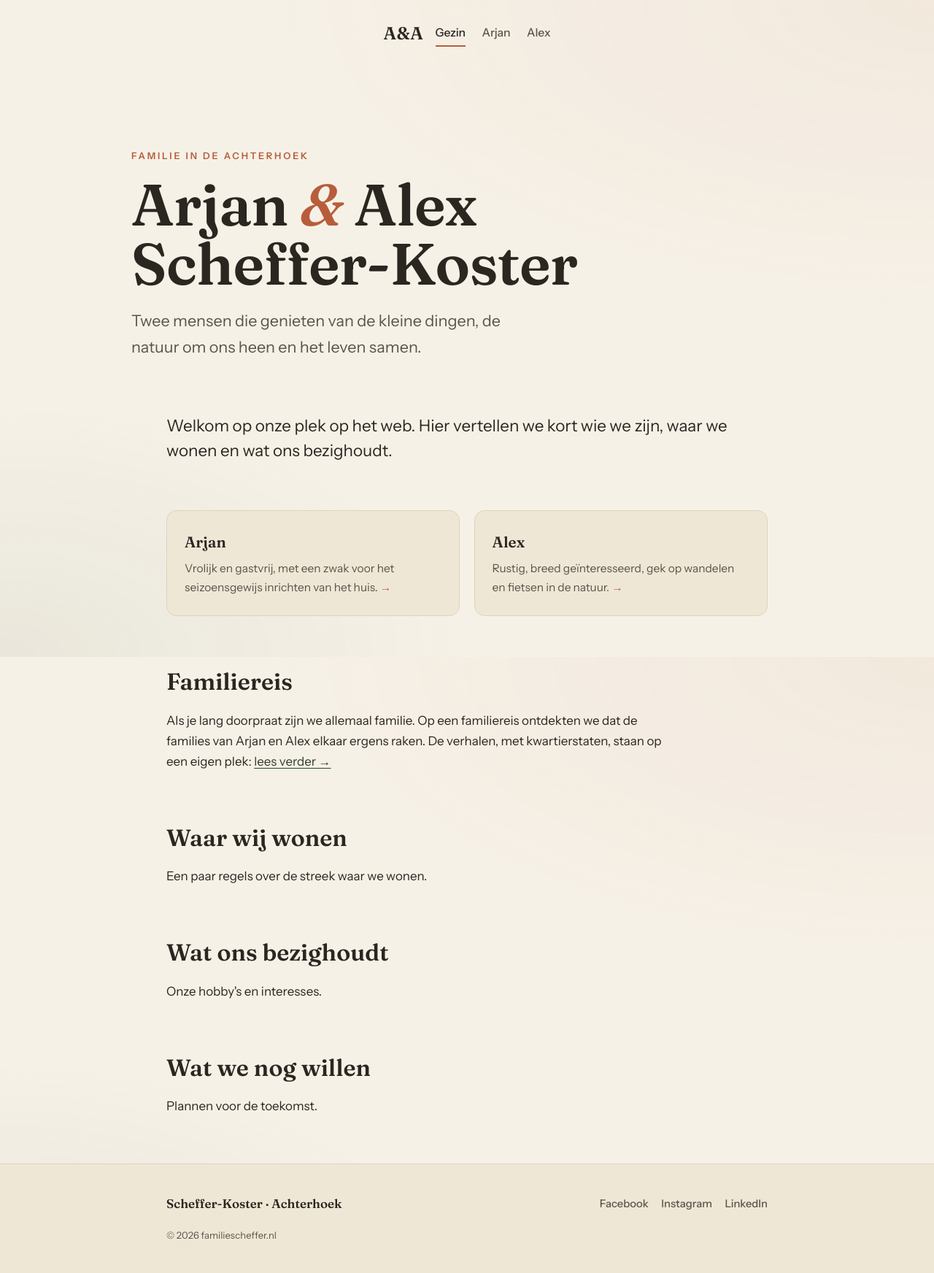
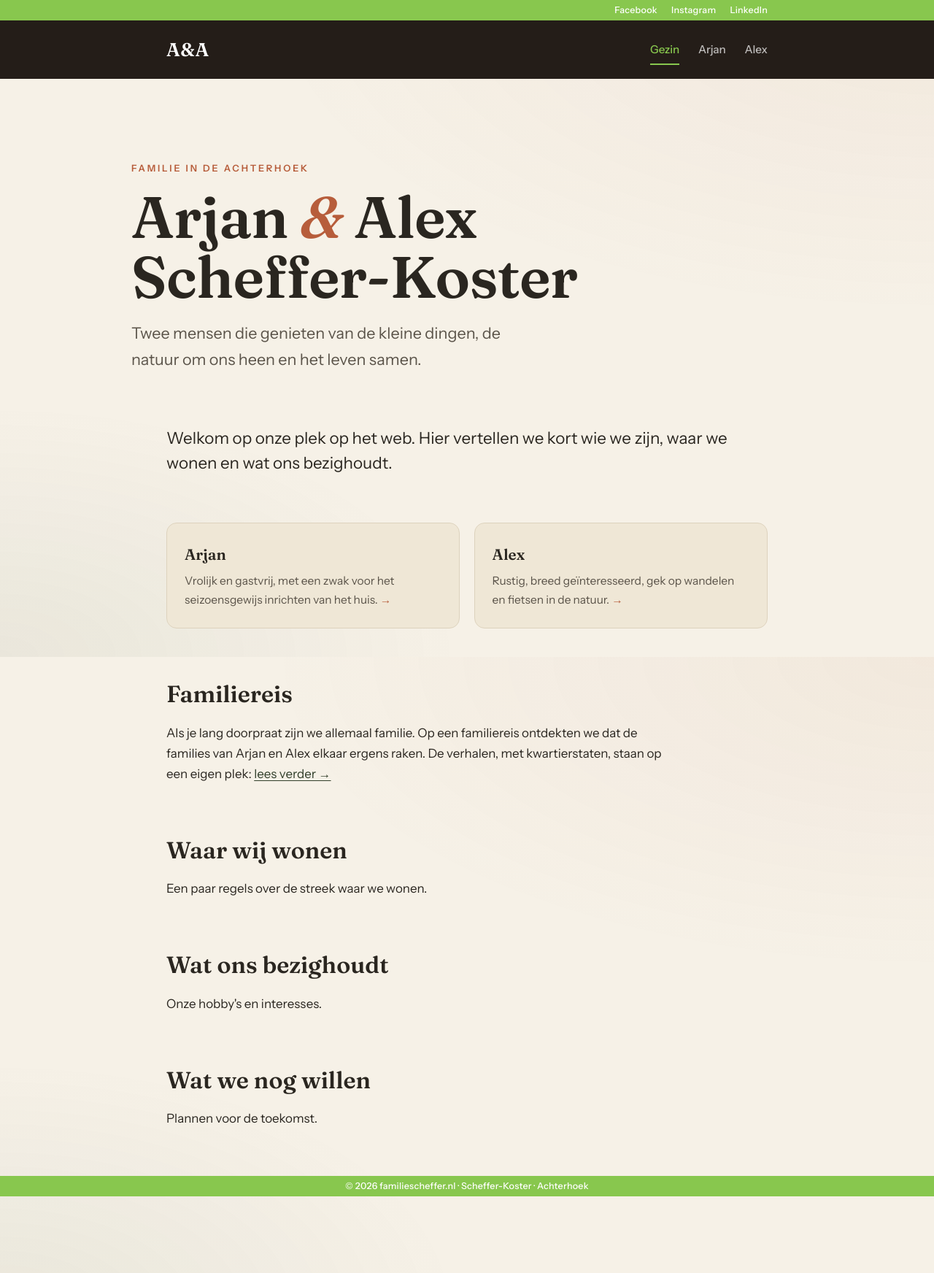
Before and after one commit to alexscheffer/familiescheffer, a Jekyll site: the page built from index.html, in a window 1280 px wide. Shown: the whole page at 73% size. Built offline with Jekyll 4.4.1, drawn with Linux system fonts in a browser that asks for light colours; after the commit the page ends 1639 px from its top, so only the background shows below that.

Commit message:
Redesign header en footer naar groen/donker-bruin uit oude site
Header is nu twee balken: een dunne groene topbar (#88c74e, ~28px)
met social-links rechts, en daaronder een 80px hoge donkere balk
(#241d18 - kleur uit het oude YOOtheme-thema, leest als zwart maar
zit qua hue bij het warme palet) met A&A in wit links en nav rechts.
Nav-tekst is rgba(255,255,255,0.7), hover/actief kleurt naar het
groen.

Footer is gereduceerd tot een dunne groene strook van dezelfde hoogte
als de topbar, met copyright-tekst in wit gecentreerd. Social-links
zijn weg uit de footer (zitten nu in de topbar).

Kleur- en maatvoering komen uit C:\ontwikkeling\website\www
(templates/yootheme/css/theme.11.css).

Co-Authored-By: Claude Opus 4.7 (1M context) <noreply@anthropic.com>

```diff
--- a/_includes/footer.html
+++ b/_includes/footer.html
@@ -1,11 +1,5 @@
 <footer class="site-footer">
   <div class="footer-inner">
-    <p class="footer-name">Scheffer-Koster &middot; Achterhoek</p>
-    <nav class="social">
-      <a href="https://www.facebook.com/arjanalex.schefferkoster" target="_blank" rel="noopener">Facebook</a>
-      <a href="https://www.instagram.com/schefferkoster/?hl=nl" target="_blank" rel="noopener">Instagram</a>
-      <a href="https://www.linkedin.com/in/alex-scheffer-koster/" target="_blank" rel="noopener">LinkedIn</a>
-    </nav>
-    <p class="footer-meta">&copy; {{ site.time | date: '%Y' }} familiescheffer.nl</p>
+    <p class="footer-meta">&copy; {{ site.time | date: '%Y' }} familiescheffer.nl &middot; Scheffer-Koster &middot; Achterhoek</p>
   </div>
 </footer>
--- a/_includes/header.html
+++ b/_includes/header.html
@@ -1,8 +1,21 @@
 <header class="site-header">
-  <a class="brand" href="{{ '/' | relative_url }}">A&amp;A</a>
-  <nav class="site-nav">
-    <a href="{{ '/' | relative_url }}"{% if page.url == "/" %} aria-current="page"{% endif %}>Gezin</a>
-    <a href="{{ '/arjan/' | relative_url }}"{% if page.url == "/arjan/" %} aria-current="page"{% endif %}>Arjan</a>
-    <a href="{{ '/alex/' | relative_url }}"{% if page.url == "/alex/" %} aria-current="page"{% endif %}>Alex</a>
-  </nav>
+  <div class="site-topbar">
+    <div class="topbar-inner">
+      <nav class="social-topbar" aria-label="Social media">
+        <a href="https://www.facebook.com/arjanalex.schefferkoster" target="_blank" rel="noopener">Facebook</a>
+        <a href="https://www.instagram.com/schefferkoster/?hl=nl" target="_blank" rel="noopener">Instagram</a>
+        <a href="https://www.linkedin.com/in/alex-scheffer-koster/" target="_blank" rel="noopener">LinkedIn</a>
+      </nav>
+    </div>
+  </div>
+  <div class="site-menubar">
+    <div class="menubar-inner">
+      <a class="brand" href="{{ '/' | relative_url }}">A&amp;A</a>
+      <nav class="site-nav" aria-label="Hoofdmenu">
+        <a href="{{ '/' | relative_url }}"{% if page.url == "/" %} aria-current="page"{% endif %}>Gezin</a>
+        <a href="{{ '/arjan/' | relative_url }}"{% if page.url == "/arjan/" %} aria-current="page"{% endif %}>Arjan</a>
+        <a href="{{ '/alex/' | relative_url }}"{% if page.url == "/alex/" %} aria-current="page"{% endif %}>Alex</a>
+      </nav>
+    </div>
+  </div>
 </header>
--- a/css/style.css
+++ b/css/style.css
@@ -16,6 +16,12 @@
   --terra:      #b75d3b;
   --line:       #ddd2bd;
 
+  /* header/footer-palet (overgenomen uit oude site) */
+  --bar-green:  #88c74e;   /* topbar + footer */
+  --bar-dark:   #241d18;   /* menubar — heel donker warm bruin */
+  --bar-white:  #ffffff;
+  --bar-muted:  rgba(255, 255, 255, 0.7);
+
   /* typografie */
   --display: "Fraunces", Georgia, serif;
   --body:    "Instrument Sans", system-ui, sans-serif;
@@ -23,6 +29,10 @@
   /* ritme */
   --maxw: 920px;
   --gap:  clamp(1.5rem, 4vw, 3rem);
+
+  /* header-/footer-hoogtes */
+  --menubar-h: 80px;
+  --bar-h:     28px;   /* topbar én footer; ~1/3 van menubar */
 }
 
 * { box-sizing: border-box; }
@@ -58,52 +68,88 @@ a:hover { color: var(--terra); }
 }
 
 /* =========================================================
-   HEADER  (identiek op elke pagina)
+   HEADER  (groene topbar + zwart-bruine menubar)
    ========================================================= */
-.site-header {
+.site-header { width: 100%; }
+
+/* --- topbar: dunne groene strook met social-links rechts --- */
+.site-topbar {
+  background: var(--bar-green);
+  height: var(--bar-h);
+  display: flex;
+  align-items: center;
+}
+.topbar-inner {
+  width: 100%;
+  max-width: var(--maxw);
+  margin: 0 auto;
+  padding: 0 var(--gap);
+  display: flex;
+  justify-content: flex-end;
+  align-items: center;
+}
+.social-topbar { display: flex; gap: 1.2rem; }
+.social-topbar a {
+  color: var(--bar-white);
+  text-decoration: none;
+  font-size: 0.78rem;
+  font-weight: 500;
+  letter-spacing: 0.02em;
+}
+.social-topbar a:hover { text-decoration: underline; }
+
+/* --- menubar: donkere balk met A&A links en nav rechts --- */
+.site-menubar {
+  background: var(--bar-dark);
+  height: var(--menubar-h);
+  display: flex;
+  align-items: center;
+}
+.menubar-inner {
+  width: 100%;
+  max-width: var(--maxw);
+  margin: 0 auto;
+  padding: 0 var(--gap);
   display: flex;
   align-items: center;
   justify-content: space-between;
   gap: 1rem;
-  max-width: var(--maxw);
-  margin: 0 auto;
-  padding: 1.6rem var(--gap);
 }
 
 .brand {
   font-family: var(--display);
   font-weight: 600;
-  font-size: 1.5rem;
+  font-size: 1.6rem;
   letter-spacing: 0.02em;
-  color: var(--ink);
+  color: var(--bar-white);
   text-decoration: none;
 }
-.brand:hover { color: var(--terra); }
+.brand:hover { color: var(--bar-green); }
 
-.site-nav { display: flex; gap: 1.4rem; }
-
+.site-nav { display: flex; gap: 1.6rem; }
 .site-nav a {
   position: relative;
-  font-size: 0.98rem;
+  font-size: 0.95rem;
   font-weight: 500;
   text-decoration: none;
-  color: var(--ink-soft);
-  padding: 0.2rem 0;
+  color: var(--bar-muted);
+  padding: 0.4rem 0;
+  transition: color 0.15s ease;
 }
 .site-nav a::after {
   content: "";
   position: absolute;
   left: 0; bottom: -2px;
   width: 100%; height: 2px;
-  background: var(--terra);
+  background: var(--bar-green);
   transform: scaleX(0);
   transform-origin: left;
   transition: transform 0.25s ease;
 }
-.site-nav a:hover { color: var(--ink); }
+.site-nav a:hover { color: var(--bar-green); }
 .site-nav a:hover::after,
 .site-nav a[aria-current="page"]::after { transform: scaleX(1); }
-.site-nav a[aria-current="page"] { color: var(--ink); }
+.site-nav a[aria-current="page"] { color: var(--bar-green); }
 
 /* =========================================================
    HERO  (alleen op de homepagina)
@@ -211,33 +257,31 @@ main { padding-bottom: clamp(3rem, 8vw, 6rem); }
 .card .arrow { color: var(--terra); font-weight: 700; }
 
 /* =========================================================
-   FOOTER  (identiek op elke pagina)
+   FOOTER  (dunne groene strook, zelfde hoogte als topbar)
    ========================================================= */
 .site-footer {
-  border-top: 1px solid var(--line);
-  background: var(--paper-deep);
+  background: var(--bar-green);
+  height: var(--bar-h);
+  display: flex;
+  align-items: center;
   margin-top: auto;
 }
 .footer-inner {
+  width: 100%;
   max-width: var(--maxw);
   margin: 0 auto;
-  padding: 2.5rem var(--gap);
+  padding: 0 var(--gap);
   display: flex;
-  flex-wrap: wrap;
   align-items: center;
-  justify-content: space-between;
-  gap: 1.2rem;
+  justify-content: center;
 }
-.footer-name { font-family: var(--display); font-weight: 600; margin: 0; }
-.social { display: flex; flex-wrap: wrap; gap: 1.1rem; }
-.social a {
-  font-size: 0.92rem;
+.footer-meta {
+  margin: 0;
+  color: var(--bar-white);
+  font-size: 0.78rem;
   font-weight: 500;
-  text-decoration: none;
-  color: var(--ink-soft);
+  letter-spacing: 0.02em;
 }
-.social a:hover { color: var(--terra); }
-.footer-meta { width: 100%; margin: 0; font-size: 0.82rem; color: var(--ink-soft); }
 
 /* layout: zorg dat de footer onderaan blijft bij weinig inhoud */
 body { min-height: 100vh; display: flex; flex-direction: column; }
@@ -363,7 +407,10 @@ body { min-height: 100vh; display: flex; flex-direction: column; }
    MOBIEL
    ========================================================= */
 @media (max-width: 540px) {
-  .site-header { flex-direction: column; align-items: flex-start; gap: 0.8rem; padding-top: 1.2rem; }
+  .brand { font-size: 1.35rem; }
   .site-nav { gap: 1.1rem; }
-  .footer-inner { flex-direction: column; align-items: flex-start; }
+  .site-nav a { font-size: 0.9rem; }
+  .social-topbar { gap: 0.9rem; }
+  .social-topbar a { font-size: 0.72rem; }
+  .footer-meta { font-size: 0.72rem; text-align: center; }
 }
```
